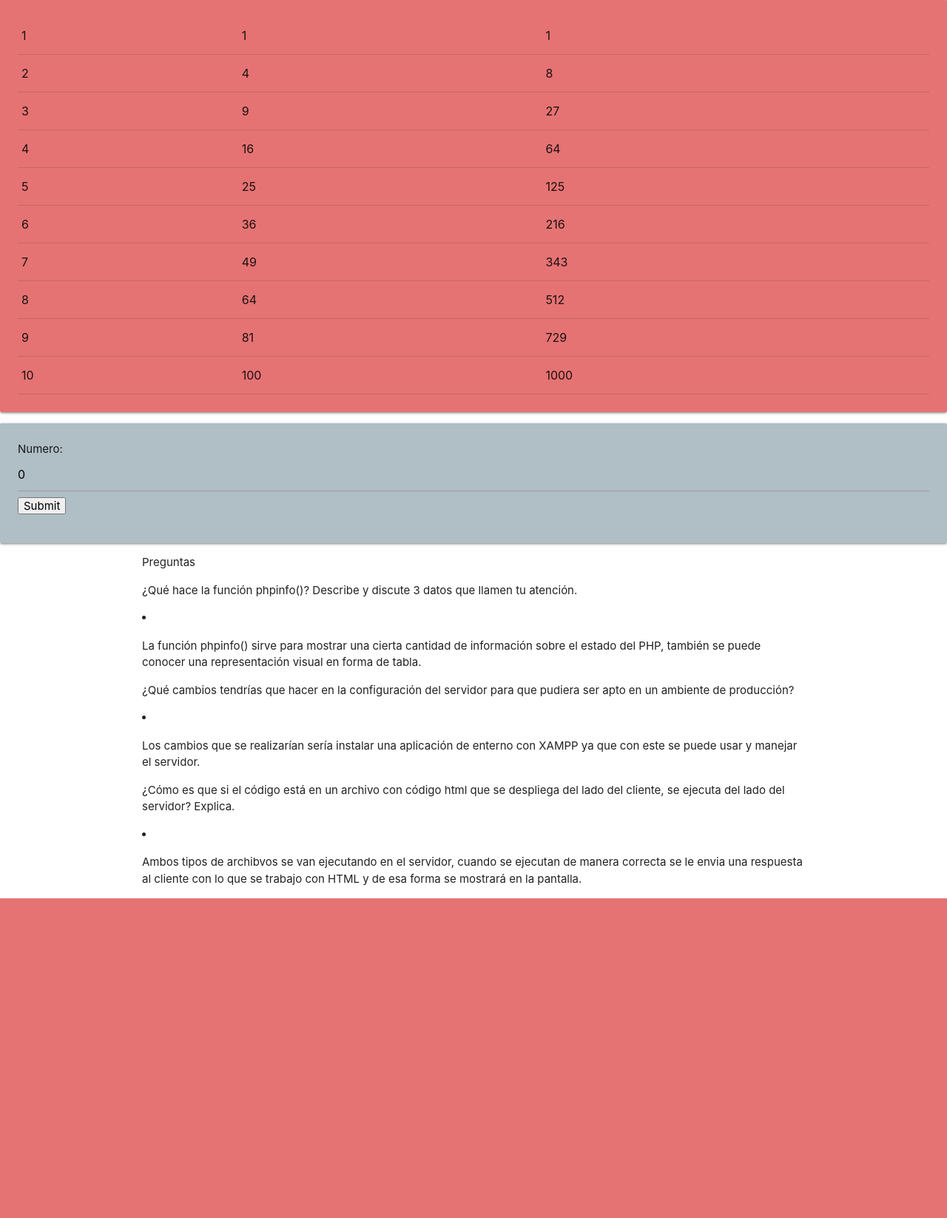
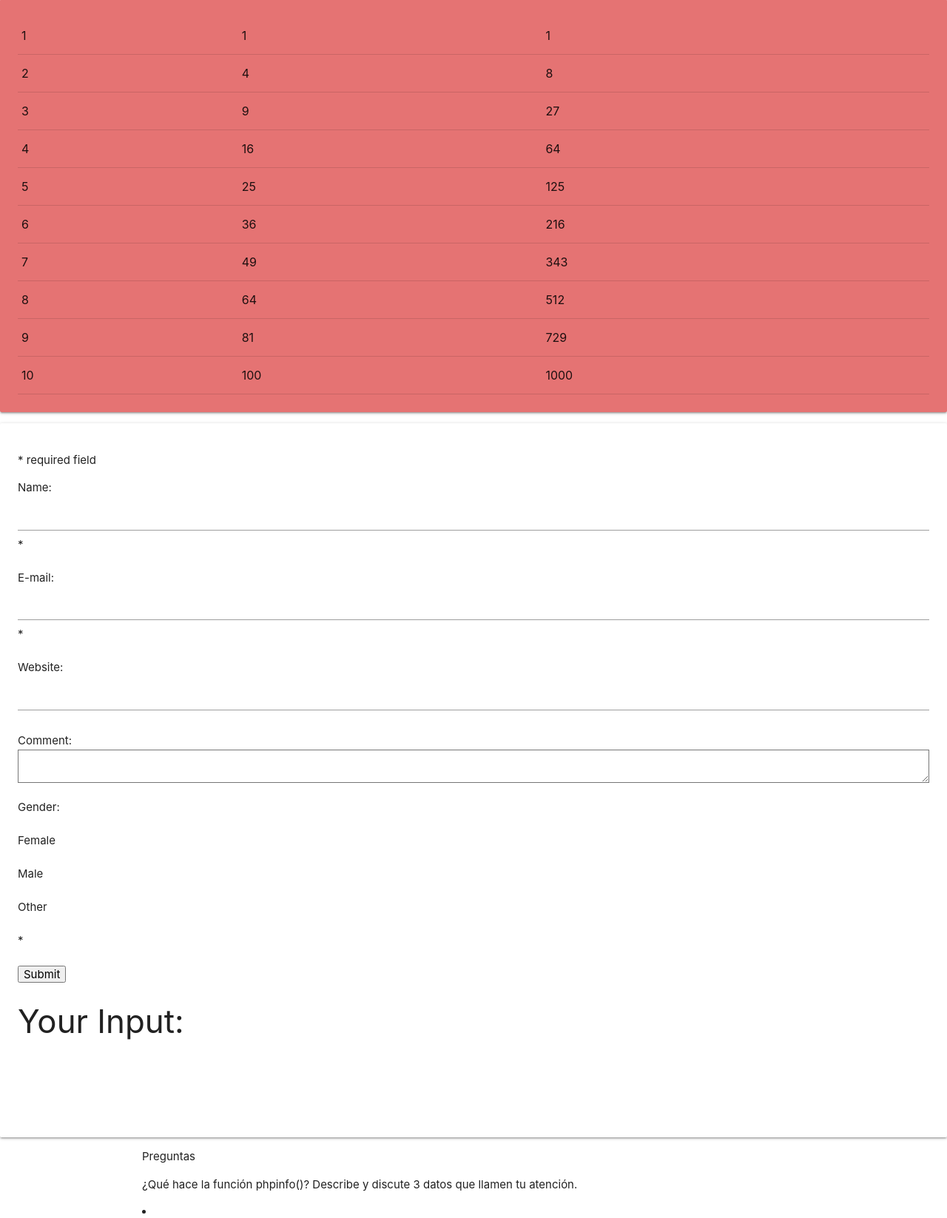
Before and after one commit to AlbertoMatuteB/DAW_A01704584, a PHP site: page / in a window 1280 px wide. Shown: the part 282-1928 px from the top of the page at 74% size. Before the commit the page ends 1496 px from the top, so only its background shows below. Run offline with PHP 8.4, Linux system fonts and the light colour scheme.

Commit message:
Entrega Lab 9

```diff
--- a/Lab9/index.php
+++ b/Lab9/index.php
@@ -88,13 +88,106 @@ include("_header.html"); ?>
 
     invertir($num);
 ?>
+
+<?php
+// define variables and set to empty values
+$nameErr = $emailErr = $genderErr = $websiteErr = "";
+$name = $email = $gender = $comment = $website = "";
+
+if ($_SERVER["REQUEST_METHOD"] == "POST") {
+  if (empty($_POST["name"])) {
+    $nameErr = "Name is required";
+  } else {
+    $name = test_input($_POST["name"]);
+    // check if name only contains letters and whitespace
+    if (!preg_match("/^[a-zA-Z-' ]*$/",$name)) {
+      $nameErr = "Only letters and white space allowed";
+    }
+  }
+
+  if (empty($_POST["email"])) {
+    $emailErr = "Email is required";
+  } else {
+    $email = test_input($_POST["email"]);
+    // check if e-mail address is well-formed
+    if (!filter_var($email, FILTER_VALIDATE_EMAIL)) {
+      $emailErr = "Invalid email format";
+    }
+  }
+
+  if (empty($_POST["website"])) {
+    $website = "";
+  } else {
+    $website = test_input($_POST["website"]);
+    // check if URL address syntax is valid (this regular expression also allows dashes in the URL)
+    if (!preg_match("/\b(?:(?:https?|ftp):\/\/|www\.)[-a-z0-9+&@#\/%?=~_|!:,.;]*[-a-z0-9+&@#\/%=~_|]/i",$website)) {
+      $websiteErr = "Invalid URL";
+    }
+  }
+
+  if (empty($_POST["comment"])) {
+    $comment = "";
+  } else {
+    $comment = test_input($_POST["comment"]);
+  }
+
+  if (empty($_POST["gender"])) {
+    $genderErr = "Gender is required";
+  } else {
+    $gender = test_input($_POST["gender"]);
+  }
+}
+
+function test_input($data) {
+  $data = trim($data);
+  $data = stripslashes($data);
+  $data = htmlspecialchars($data);
+  return $data;
+}
+?>
+
+
 <div class="card-panel teal lighten-2"><?php echo lista($arregloNumeros); ?></div>
 <div class="card-panel red lighten-2"><?php echo potencia(10); ?></div>
-<div class="card-panel blue-grey lighten-3">
-    <form action="index.php" method="get">
-        Numero: <input type="text" name="num" value="0">
-        <input class="" type="submit">
-    </form>
+<div class="card-panel">
+<p><span class="error">* required field</span></p>
+<form method="post" action="<?php echo htmlspecialchars($_SERVER["PHP_SELF"]);?>">
+  Name: <input type="text" name="name" value="<?php echo $name;?>">
+  <span class="error">* <?php echo $nameErr;?></span>
+  <br><br>
+  E-mail: <input type="text" name="email" value="<?php echo $email;?>">
+  <span class="error">* <?php echo $emailErr;?></span>
+  <br><br>
+  Website: <input type="text" name="website" value="<?php echo $website;?>">
+  <span class="error"><?php echo $websiteErr;?></span>
+  <br><br>
+  Comment: <textarea name="comment" rows="5" cols="40"><?php echo $comment;?></textarea>
+  <br><br>
+  Gender:
+  <br><br>
+  <input type="radio" name="gender" <?php if (isset($gender) && $gender=="female") echo "checked";?> value="female">Female
+  <br><br>
+  <input type="radio" name="gender" <?php if (isset($gender) && $gender=="male") echo "checked";?> value="male">Male
+  <br><br>
+  <input type="radio" name="gender" <?php if (isset($gender) && $gender=="other") echo "checked";?> value="other">Other
+  <br><br>
+  <span class="error">* <?php echo $genderErr;?></span>
+  <br><br>
+  <input type="submit" name="submit" value="Submit">
+</form>
+
+<?php
+echo "<h3>Your Input:</h3>";
+echo $name;
+echo "<br>";
+echo $email;
+echo "<br>";
+echo $website;
+echo "<br>";
+echo $comment;
+echo "<br>";
+echo $gender;
+?>
 </div>
 
 <div class="container">
```
Also changed, not shown: 1 other file.
